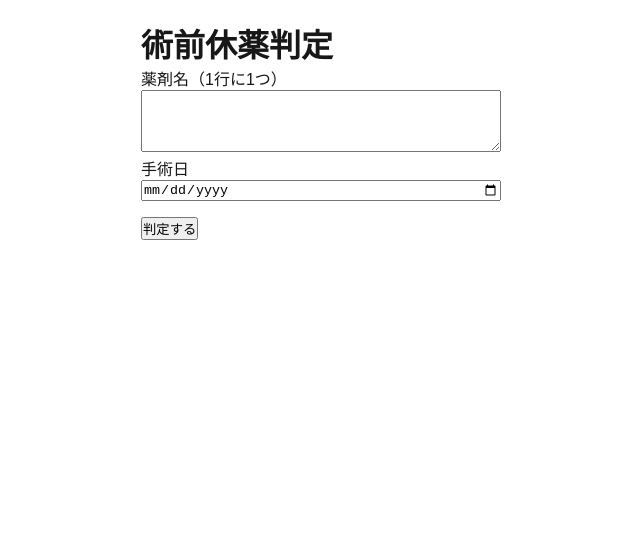
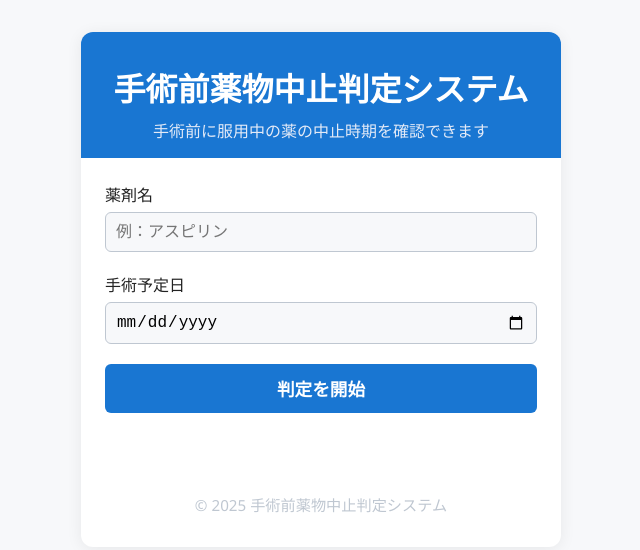
Before and after one commit to Hide21K/ope_medicine, a Next.js app: page / in a window 1280 px wide. Shown: the top 550 px of the page, without its empty margins (319-959 px from the left). Built offline with nearby package versions, Linux system fonts and the light colour scheme.

Commit message:
UI update

```diff
--- a/pages/index.js
+++ b/pages/index.js
@@ -2,48 +2,218 @@ import { useEffect } from 'react';
 
 export default function Home() {
   useEffect(() => {
-    const form = document.getElementById('judgeForm');
-    if (!form) return;
-    form.onsubmit = async function(e) {
-      e.preventDefault();
-      const drugsInput = document.getElementById('drugs').value;
-      const surgeryDate = document.getElementById('surgeryDate').value;
-      const drugs = drugsInput.split('\n').map(d => d.trim()).filter(Boolean);
-      const resultsDiv = document.getElementById('results');
-      resultsDiv.innerHTML = '判定中...';
-      console.log('送信データ:', drugs, surgeryDate);
-      const allResults = [];
-      for (let i = 0; i < drugs.length; i++) {
-        const drug = drugs[i];
-        try {
-          const res = await fetch('/api/judge', {
-            method: 'POST',
-            headers: { 'Content-Type': 'application/json' },
-            body: JSON.stringify({ drug, surgeryDate })
-          });
-          const data = await res.json();
-          console.log('Difyレスポンス:', data);
-          allResults.push({ drug, answer: data.text || data.error || 'No response' });
-        } catch (err) {
-          console.log('fetchエラー:', err);
-          allResults.push({ drug, answer: 'エラー: ' + err });
+    // --- Begin: Provided script logic adapted for React/Next.js ---
+    console.log('アプリケーションが初期化されました');
+    console.log('現在のURL:', window.location.href);
+    console.log('現在のホスト名:', window.location.hostname);
+
+    // Dify API設定
+    const DIFY_CONFIG = {
+      url: '/api/judge', // Next.js API route
+      headers: {
+        'Content-Type': 'application/json'
+      }
+    };
+
+    // DOM要素の取得
+    const elements = {
+      form: document.getElementById('medicineForm'),
+      medicineNameInput: document.getElementById('medicine-name'),
+      surgeryDateInput: document.getElementById('surgery-date'),
+      submitBtn: document.getElementById('submit-btn'),
+      btnText: document.querySelector('.btn-text'),
+      loadingSpinner: document.getElementById('loading-spinner'),
+      resultsContainer: document.getElementById('results-container'),
+      resultsContent: document.getElementById('results-content'),
+      errorContainer: document.getElementById('error-container'),
+      errorMessage: document.getElementById('error-message')
+    };
+
+    // DOM要素の存在確認
+    const missingElements = Object.entries(elements)
+      .filter(([key, element]) => !element)
+      .map(([key]) => key);
+    if (missingElements.length > 0) {
+      console.error('以下のDOM要素が見つかりません:', missingElements);
+      return;
+    }
+    console.log('すべてのDOM要素が正常に取得されました');
+
+    // イベントリスナーの設定
+    elements.form.addEventListener('submit', handleFormSubmit);
+    elements.medicineNameInput.addEventListener('input', validateForm);
+    elements.surgeryDateInput.addEventListener('change', validateForm);
+
+    // 初期状態の設定
+    hideResults();
+    hideError();
+    const today = new Date().toISOString().split('T')[0];
+    elements.surgeryDateInput.min = today;
+
+    // --- Functions ---
+    function hideResults() {
+      elements.resultsContainer.classList.remove('show');
+      elements.resultsContainer.style.display = 'none';
+    }
+    function showResults() {
+      elements.resultsContainer.classList.add('show');
+      elements.resultsContainer.style.display = 'block';
+    }
+    function hideError() {
+      elements.errorContainer.classList.remove('show');
+      elements.errorContainer.style.display = 'none';
+    }
+    function displayError(message) {
+      elements.errorMessage.textContent = message;
+      elements.errorContainer.classList.add('show');
+      elements.errorContainer.style.display = 'block';
+      elements.errorContainer.scrollIntoView({ behavior: 'smooth', block: 'start' });
+    }
+    function setLoadingState(isLoading) {
+      if (isLoading) {
+        elements.submitBtn.disabled = true;
+        elements.submitBtn.classList.add('loading');
+        elements.btnText.style.display = 'none';
+        elements.loadingSpinner.style.display = 'block';
+      } else {
+        elements.submitBtn.disabled = false;
+        elements.submitBtn.classList.remove('loading');
+        elements.btnText.style.display = 'block';
+        elements.loadingSpinner.style.display = 'none';
+      }
+    }
+    function validateForm() {
+      const medicineName = elements.medicineNameInput.value.trim();
+      const surgeryDate = elements.surgeryDateInput.value;
+      const isValid = medicineName && surgeryDate;
+      elements.submitBtn.disabled = !isValid;
+    }
+    function getFormData() {
+      return {
+        drug: elements.medicineNameInput.value.trim(),
+        surgeryDate: elements.surgeryDateInput.value
+      };
+    }
+    function validateFormData(formData) {
+      if (!formData.drug) {
+        displayError('薬剤名を入力してください');
+        return false;
+      }
+      if (!formData.surgeryDate) {
+        displayError('手術予定日を選択してください');
+        return false;
+      }
+      const surgeryDate = new Date(formData.surgeryDate);
+      const today = new Date();
+      today.setHours(0, 0, 0, 0);
+      if (surgeryDate < today) {
+        displayError('手術予定日は今日以降の日付を選択してください');
+        return false;
+      }
+      return true;
+    }
+    function formatResults(text) {
+      if (!text) {
+        return '<div class="result-item">結果が取得できませんでした。</div>';
+      }
+      const lines = text.split('\n').filter(line => line.trim());
+      if (lines.length === 0) {
+        return '<div class="result-item">結果が取得できませんでした。</div>';
+      }
+      const formattedLines = lines.map(line => {
+        const trimmedLine = line.trim();
+        if (trimmedLine.includes('について') || trimmedLine.includes('判定結果') || trimmedLine.includes('中止') || trimmedLine.includes('継続')) {
+          return `<div class="result-item"><strong>${escapeHtml(trimmedLine)}</strong></div>`;
         }
+        return `<div class="result-item">${escapeHtml(trimmedLine)}</div>`;
+      });
+      return formattedLines.join('');
+    }
+    function escapeHtml(text) {
+      const div = document.createElement('div');
+      div.textContent = text;
+      return div.innerHTML;
+    }
+    function displayResults(response) {
+      let resultText = '';
+      if (response.text) {
+        resultText = response.text;
+      } else if (response.data && response.data.outputs && response.data.outputs.text) {
+        resultText = response.data.outputs.text;
+      } else if (response.outputs && response.outputs.text) {
+        resultText = response.outputs.text;
+      } else if (typeof response === 'string') {
+        resultText = response;
+      } else {
+        resultText = JSON.stringify(response, null, 2);
       }
-      resultsDiv.innerHTML = allResults.map(r => `<div style='margin-bottom:16px; padding:8px; border:1px solid #ccc; border-radius:6px;'><b>${r.drug}</b><br>${r.answer}</div>`).join('');
-    };
+      const formattedResults = formatResults(resultText);
+      elements.resultsContent.innerHTML = formattedResults;
+      showResults();
+      elements.resultsContainer.scrollIntoView({ behavior: 'smooth', block: 'start' });
+    }
+    async function handleFormSubmit(event) {
+      event.preventDefault();
+      const formData = getFormData();
+      if (!validateFormData(formData)) return;
+      setLoadingState(true);
+      hideResults();
+      hideError();
+      try {
+        const response = await fetch(DIFY_CONFIG.url, {
+          method: 'POST',
+          headers: DIFY_CONFIG.headers,
+          body: JSON.stringify(formData)
+        });
+        if (!response.ok) {
+          const errorText = await response.text();
+          throw new Error(`API リクエストに失敗しました (${response.status}): ${errorText}`);
+        }
+        const responseData = await response.json();
+        displayResults(responseData);
+      } catch (error) {
+        displayError(error.message);
+      } finally {
+        setLoadingState(false);
+      }
+    }
+    // --- End: Provided script logic ---
   }, []);
 
   return (
-    <main style={{ maxWidth: 400, margin: '0 auto', padding: 20 }}>
-      <h1>術前休薬判定</h1>
-      <form id="judgeForm">
-        <label htmlFor="drugs">薬剤名（1行に1つ）</label><br />
-        <textarea id="drugs" rows={4} style={{ width: '100%' }} required></textarea><br />
-        <label htmlFor="surgeryDate">手術日</label><br />
-        <input id="surgeryDate" type="date" style={{ width: '100%' }} required /><br />
-        <button type="submit" style={{ marginTop: 16 }}>判定する</button>
-      </form>
-      <div id="results" style={{ marginTop: 32 }}></div>
-    </main>
+    <div className="container">
+      <header className="header">
+        <h1>手術前薬物中止判定システム</h1>
+        <p className="subtitle">手術前に服用中の薬の中止時期を確認できます</p>
+      </header>
+      <main className="main-content">
+        <div className="form-container">
+          <form id="medicineForm" className="medicine-form" autoComplete="off">
+            <div className="form-group">
+              <label htmlFor="medicine-name">薬剤名</label>
+              <input type="text" id="medicine-name" name="medicine-name" placeholder="例：アスピリン" required />
+            </div>
+            <div className="form-group">
+              <label htmlFor="surgery-date">手術予定日</label>
+              <input type="date" id="surgery-date" name="surgery-date" required />
+            </div>
+            <button type="submit" className="submit-btn" id="submit-btn">
+              <span className="btn-text">判定を開始</span>
+              <div className="loading-spinner" id="loading-spinner" style={{ display: 'none' }}></div>
+            </button>
+          </form>
+        </div>
+        <div className="results-container" id="results-container" style={{ display: 'none' }}>
+          <h2 className="results-title">判定結果</h2>
+          <div className="results-content" id="results-content"></div>
+        </div>
+        <div className="error-container" id="error-container" style={{ display: 'none' }}>
+          <div className="error-message" id="error-message"></div>
+        </div>
+      </main>
+      <footer className="footer">
+        <p>&copy; 2025 手術前薬物中止判定システム</p>
+      </footer>
+    </div>
   );
 }
--- a/styles/globals.css
+++ b/styles/globals.css
@@ -17,11 +17,163 @@ body {
 }
 
 body {
-  color: var(--foreground);
-  background: var(--background);
-  font-family: Arial, Helvetica, sans-serif;
-  -webkit-font-smoothing: antialiased;
-  -moz-osx-font-smoothing: grayscale;
+  font-family: 'Segoe UI', 'Hiragino Sans', 'Meiryo', sans-serif;
+  background: #f7f8fa;
+  margin: 0;
+  padding: 0;
+  color: #222;
+}
+.container {
+  max-width: 480px;
+  margin: 32px auto;
+  background: #fff;
+  border-radius: 12px;
+  box-shadow: 0 2px 16px rgba(0,0,0,0.07);
+  padding: 0 0 24px 0;
+}
+.header {
+  background: #1976d2;
+  color: #fff;
+  border-radius: 12px 12px 0 0;
+  padding: 32px 24px 16px 24px;
+  text-align: center;
+}
+.subtitle {
+  font-size: 1rem;
+  margin-top: 8px;
+  color: #e3eaf7;
+}
+.main-content {
+  padding: 24px;
+}
+.form-container {
+  margin-bottom: 24px;
+}
+.medicine-form {
+  display: flex;
+  flex-direction: column;
+  gap: 20px;
+}
+.form-group {
+  display: flex;
+  flex-direction: column;
+  gap: 6px;
+}
+.medicine-form input[type="text"],
+.medicine-form input[type="date"] {
+  padding: 10px;
+  border: 1px solid #bfc7d1;
+  border-radius: 6px;
+  font-size: 1rem;
+  background: #f7f8fa;
+  transition: border 0.2s;
+}
+.medicine-form input:focus {
+  border: 1.5px solid #1976d2;
+  outline: none;
+}
+.submit-btn {
+  display: flex;
+  align-items: center;
+  justify-content: center;
+  gap: 10px;
+  background: #1976d2;
+  color: #fff;
+  border: none;
+  border-radius: 6px;
+  padding: 12px 0;
+  font-size: 1.1rem;
+  font-weight: bold;
+  cursor: pointer;
+  transition: background 0.2s;
+  position: relative;
+}
+.submit-btn:disabled {
+  background: #bfc7d1;
+  cursor: not-allowed;
+}
+.btn-text {
+  display: inline-block;
+}
+.loading-spinner {
+  display: none;
+  width: 20px;
+  height: 20px;
+  border: 3px solid #fff;
+  border-top: 3px solid #1976d2;
+  border-radius: 50%;
+  animation: spin 1s linear infinite;
+}
+.submit-btn.loading .loading-spinner {
+  display: block;
+}
+@keyframes spin {
+  0% { transform: rotate(0deg); }
+  100% { transform: rotate(360deg); }
+}
+.results-container {
+  background: #f3f7fb;
+  border-radius: 8px;
+  padding: 18px 16px 10px 16px;
+  margin-top: 12px;
+  display: none;
+}
+.results-container.show {
+  display: block;
+}
+.results-title {
+  font-size: 1.1rem;
+  color: #1976d2;
+  margin-bottom: 10px;
+}
+.results-content {
+  display: flex;
+  flex-direction: column;
+  gap: 8px;
+}
+.result-item {
+  background: #fff;
+  border-radius: 6px;
+  padding: 10px 12px;
+  border: 1px solid #e3eaf7;
+  font-size: 1rem;
+  word-break: break-all;
+}
+.error-container {
+  background: #ffeaea;
+  border: 1px solid #ffbdbd;
+  border-radius: 8px;
+  margin-top: 18px;
+  padding: 12px 16px;
+  display: none;
+}
+.error-container.show {
+  display: block;
+}
+.error-message {
+  color: #d32f2f;
+  font-size: 1rem;
+}
+.footer {
+  text-align: center;
+  color: #bfc7d1;
+  font-size: 0.95rem;
+  margin-top: 32px;
+  padding-bottom: 8px;
+}
+@media (max-width: 600px) {
+  .container {
+    max-width: 100vw;
+    margin: 0;
+    border-radius: 0;
+    box-shadow: none;
+  }
+  .main-content {
+    padding: 16px 6px;
+  }
+  .header {
+    padding: 24px 8px 12px 8px;
+  }
 }
 
 * {
```
